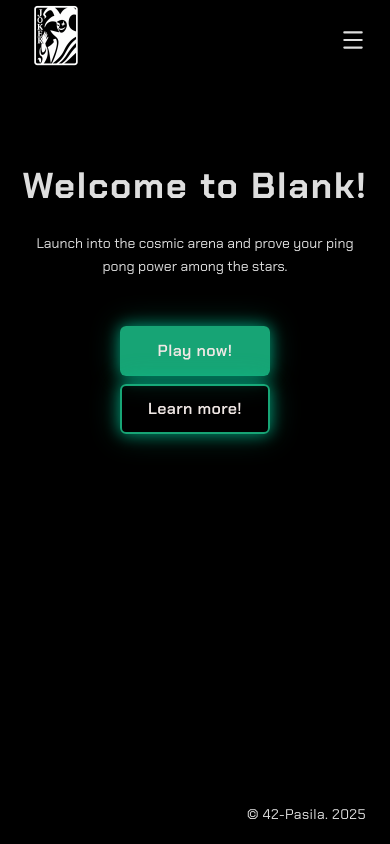
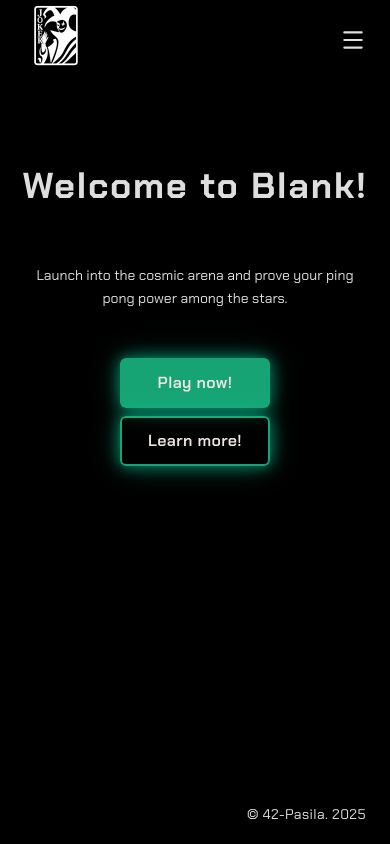
Before and after one commit to 42VN-Pasila/frontend, a React (Vite) app: page / in a window 390 px wide. Built offline with nearby package versions, Linux system fonts and the light colour scheme; no server answers.

Commit message:
Removed unused

```diff
--- a/src/components/Auth/LoginForm.tsx
+++ b/src/components/Auth/LoginForm.tsx
@@ -26,7 +26,7 @@ export const LoginForm = () => {
 
   return (
     <Form.Root
-      className="mx-auto bg-[var(--color-neutral-900)] rounded-lg shadow-md"
+      className="mx-auto bg-[var(--color-neutral-900)]"
       gap={20}
     >
       <div className="flex flex-col gap-2">
--- a/src/components/Auth/RegisterForm.tsx
+++ b/src/components/Auth/RegisterForm.tsx
@@ -27,7 +27,7 @@ export const RegisterForm = () => {
 
   return (
     <Form.Root
-      className="mx-auto bg-[var(--color-neutral-900)] rounded-lg shadow-md"
+      className="mx-auto bg-[var(--color-neutral-900)]"
       gap={20}
     >
       <div className="flex flex-col gap-2">
--- a/src/index.css
+++ b/src/index.css
@@ -57,56 +57,3 @@ h1 {
   font-size: 3.2em;
   line-height: 1.1;
 }
-
-@theme {
-  @keyframes pong-left-wall {
-    0% {
-      top: 0px;
-    }
-    25% {
-      top: 200px;
-    }
-    100% {
-      top: 0px;
-    }
-  }
-
-  @keyframes pong-right-wall {
-    0% {
-      top: 200px;
-    }
-    50% {
-      top: 0px;
-    }
-    100% {
-      top: 200px;
-    }
-  }
-
-  @keyframes pong-bounce-ball {
-    0% {
-      left: 0px;
-      top: 30px;
-    }
-    25% {
-      left: 250px;
-      top: 252px;
-    }
-    50% {
-      left: 575px;
-      top: 30px;
-    }
-    75% {
-      left: 250px;
-      top: 252px;
-    }
-    100% {
-      left: 0px;
-      top: 30px;
-    }
-  }
-
-  --animate-left-wall: pong-left-wall 3s infinite;
-  --animate-right-wall: pong-right-wall 3s infinite;
-  --animate-bounce-ball: pong-bounce-ball 3s linear infinite;
-}
--- a/src/pages/HomePage/HeroText.tsx
+++ b/src/pages/HomePage/HeroText.tsx
@@ -6,7 +6,7 @@ export const HeroText = () => {
         text-4xl sm:text-5xl md:text-6xl lg:text-7xl
         tracking-wider sm:tracking-wide
         leading-tight
-        mb-2 sm:mb-3
+        mb-10 sm:mb-3
       ">
         Welcome to Blank!
       </p>
--- a/src/shared/components/Logo.tsx
+++ b/src/shared/components/Logo.tsx
@@ -26,7 +26,6 @@ const Logo = React.forwardRef<HTMLDivElement, LogoProps>(
       <div ref={ref}>
         <Link to="/" className="inline-flex items-center">
           <img src={logoSrc} alt="Logo" className={`${LOGO_IMG[size]}`} />
-
           {withText && (
             <span
               className={`${LOGO_TEXT[size]} font-chakraBold tracking-wide font-bold`}
--- a/tailwind.config.js
+++ b/tailwind.config.js
@@ -2,40 +2,6 @@
 export default {
   content: ["./index.html", "./src/**/*.{js,ts,jsx,tsx}"],
   theme: {
-    extend: {
-      fontFamily: {
-        chakra: ['"Chakra Petch"', "system-ui", "sans-serif"],
-      },
-      colors: {
-        brand: {
-          orange: "#FF5F24",
-        },
-      },
-      keyframes: {
-        leftWall: {
-          "0%": { top: "0px" },
-          "25%": { top: "200px" },
-          "100%": { top: "0px" },
-        },
-        rightWall: {
-          "0%": { top: "200px" },
-          "50%": { top: "0px" },
-          "100%": { top: "200px" },
-        },
-        bounceBall: {
-          "0%": { left: "0px", top: "30px" },
-          "25%": { left: "250px", top: "252px" },
-          "50%": { left: "490px", top: "30px" },
-          "75%": { left: "250px", top: "252px" },
-          "100%": { left: "0px", top: "30px" },
-        },
-      },
-      animation: {
-        "left-wall": "leftWall 3s infinite",
-        "right-wall": "rightWall 3s infinite",
-        "bounce-ball": "bounceBall 3s linear infinite",
-      },
-    },
     screens: {
       sm: "640px", // mobile large / tablet herizontal
       md: "768px", // tablet vertical / small laptop
```
